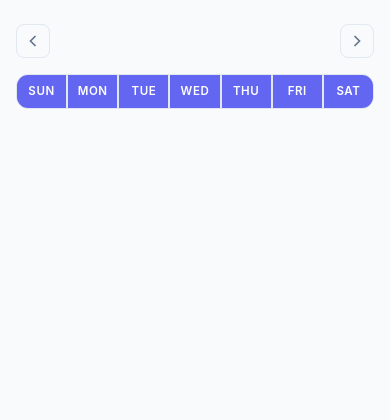
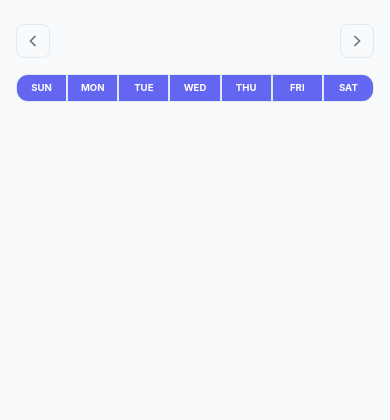
Before and after one commit to chuckofalltrades/test-webapp-todo-cal, a Node server app: template views/calendar.ejs in a window 390 px wide. Shown: the top 420 px of the page. Run offline with Node 20, Linux system fonts and the light colour scheme; the template is opened without the code that fills it, so the values that code supplies are empty.

Commit message:
fix: remove node_modules from tracking, add .gitignore, fix calendar grid overflow on mobile
Agent-Logs-Url: https://github.com/chuckofalltrades/test-webapp-todo-cal/sessions/1774145d-0b46-4448-a9ea-86f0cb7c2063

Co-authored-by: chuckofalltrades <4121947+chuckofalltrades@users.noreply.github.com>

```diff
--- a/public/css/style.css
+++ b/public/css/style.css
@@ -597,29 +597,39 @@ a {
 
 .calendar-grid {
   display: grid;
-  grid-template-columns: repeat(7, 1fr);
+  grid-template-columns: repeat(7, minmax(0, 1fr));
   gap: 2px;
   background: var(--color-border);
   border-radius: var(--radius);
   overflow: hidden;
   border: 1px solid var(--color-border);
+  width: 100%;
+}
+
+.calendar-day-header,
+.calendar-cell {
+  min-width: 0;
+  overflow: hidden;
 }
 
 .calendar-day-header {
   background: var(--color-primary);
   color: white;
   text-align: center;
-  padding: 8px 2px;
-  font-size: 0.72rem;
-  font-weight: 600;
+  padding: 6px 1px;
+  font-size: 0.6rem;
+  font-weight: 700;
   text-transform: uppercase;
-  letter-spacing: 0.05em;
+  letter-spacing: 0;
+  white-space: nowrap;
+  overflow: hidden;
+  text-overflow: clip;
 }
 
 .calendar-cell {
   background: var(--color-surface);
-  padding: 6px;
-  min-height: 72px;
+  padding: 4px;
+  min-height: 64px;
   transition: background 0.15s ease;
 }
 
@@ -640,16 +650,17 @@ a {
 }
 
 .cell-day-num {
-  font-size: 0.8rem;
+  font-size: 0.72rem;
   font-weight: 600;
   color: var(--color-text);
-  margin-bottom: 4px;
-  width: 22px;
-  height: 22px;
+  margin-bottom: 2px;
+  width: 20px;
+  height: 20px;
   display: flex;
   align-items: center;
   justify-content: center;
   border-radius: 50%;
+  flex-shrink: 0;
 }
 
 .calendar-cell.today .cell-day-num {
@@ -777,5 +788,12 @@ a {
 
   .calendar-cell {
     min-height: 100px;
+    padding: 6px;
+  }
+
+  .calendar-day-header {
+    padding: 8px 4px;
+    font-size: 0.72rem;
+    letter-spacing: 0.04em;
   }
 }
```
Also changed, not shown: 1 other file.
